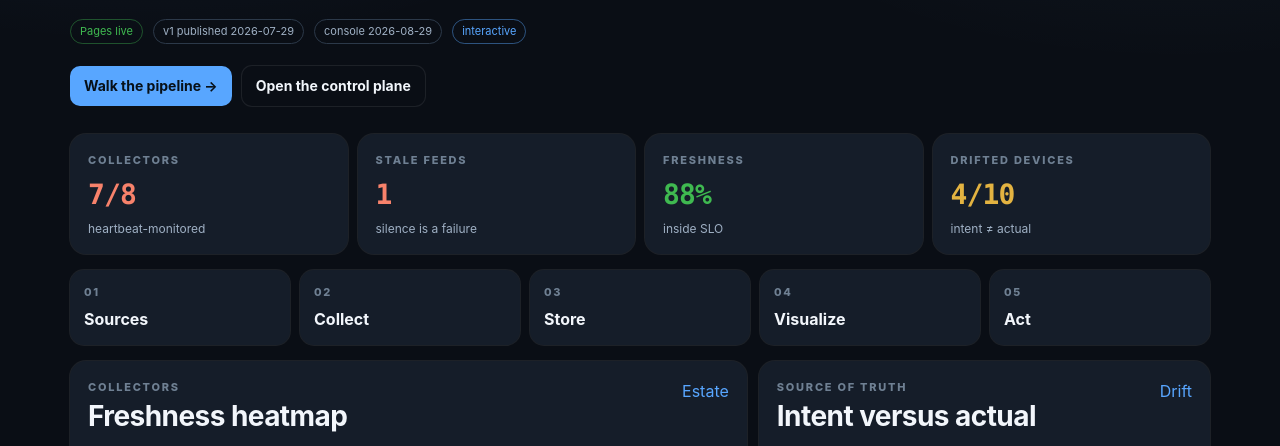
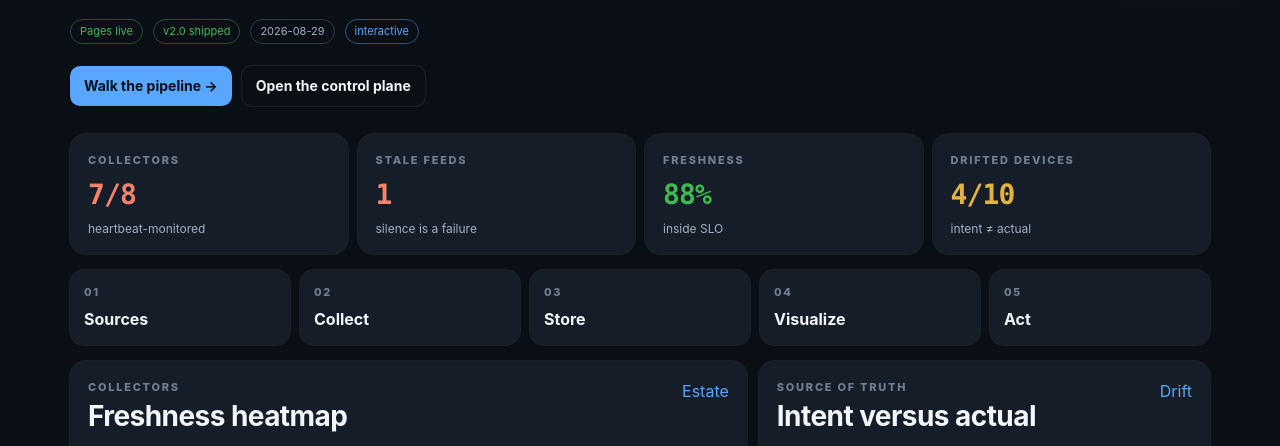
Before and after one commit to gesh75/network-observability-architecture, a plain HTML site: page index.html in a window 1280 px wide. Shown: the part 325-771 px from the top of the page. Drawn offline with Linux system fonts and the light colour scheme.

Commit message:
docs: v2.0 shipped — architecture doc, changelog, console status
Mark the interactive console as shipped. Add ARCHITECTURE.md as the
pattern document, CHANGELOG.md, and a README that matches the live
Pages labs instead of the old static-only tree.

```diff
--- a/index.html
+++ b/index.html
@@ -210,7 +210,7 @@ footer.site{border-top:1px solid var(--line);padding:22px 20px 40px}
   const ROADMAP = [
     ["1.0","2026-07-29","shipped","Reference page published","Single-file GitHub Pages site. Five-stage pipeline, three rules, four design decisions. Zero dependencies, no proprietary detail."],
     ["1.1","2026-08-22","shipped","Last static-only push","Docs site live. Repo remained HTML + architecture.png + README + MIT."],
-    ["2.0","2026-08-29","now","Architecture console","This page. Interactive estate, freshness, drift, dual-signal lab, read-only AI control plane. Pattern upgraded: OTLP/Alloy, Tempo, gNMI, flow, adaptive telemetry, SLO burn, GitOps ownership."],
+    ["2.0","2026-08-29","shipped","Architecture console","Shipped. Interactive estate, freshness, drift, dual-signal lab, read-only AI control plane. Pattern upgraded: OTLP/Alloy, Tempo, gNMI, flow, adaptive telemetry, SLO burn, GitOps ownership."],
     ["2.1","2026-Q4","next","Alloy + Grafana as code kit","Versioned Alloy pipelines, Grafana dashboard JSON, alert rules, and freshness recording rules — cloneable, no vendor lock. Mimir as the metrics scale path beside InfluxDB."],
     ["2.2","2027-Q1","planned","gNMI + flow first-class","gnmic subscriptions with freshness tags, IPFIX/sFlow distilled at the edge, WAN synthetics feeding the same dual-signal gate."],
     ["3.0","2027","planned","What-if against intent","Batfish (or equivalent) scored against NetBox before a plan is even offered for approval. Closed loop stays human-gated; Aegis-style pre-deploy validation is the sibling, not a merge."]
@@ -418,8 +418,8 @@ footer.site{border-top:1px solid var(--line);padding:22px 20px 40px}
       <p class="lede">Vendor telemetry into an open-source stack. A source of truth that states what should exist. Drift measured against it. Automation that stays read-only until a human approves the change.</p>
       <div class="row">
         <span class="chip ok">Pages live</span>
-        <span class="chip">v1 published 2026-07-29</span>
-        <span class="chip">console 2026-08-29</span>
+        <span class="chip ok">v2.0 shipped</span>
+        <span class="chip">2026-08-29</span>
         <span class="chip now">interactive</span>
       </div>
       <div class="row">
@@ -676,7 +676,7 @@ footer.site{border-top:1px solid var(--line);padding:22px 20px 40px}
     return `
       <div class="eyebrow">Status</div>
       <h1>Where the project actually is</h1>
-      <p class="lede">The public docs site was a single HTML file. This console is v2 of the pattern — same rules, a 2026 stack, and the interactions the static page could not demonstrate.</p>
+      <p class="lede">v2.0 shipped. Same rules, a 2026 stack, and the interactions the static page could not demonstrate. v2.1 is the as-code kit.</p>
       <div class="cols4" style="margin-top:22px">
         ${[["Repo","network-observability-architecture"],["Version","2.0"],["Created","2026-07-29"],["License","MIT"]].map(x=>`<div class="card"><div class="k">${x[0]}</div><div style="margin-top:6px;font-weight:650;font-size:15px">${x[1]}</div></div>`).join("")}
       </div>
```
Also changed, not shown: 3 other files.
